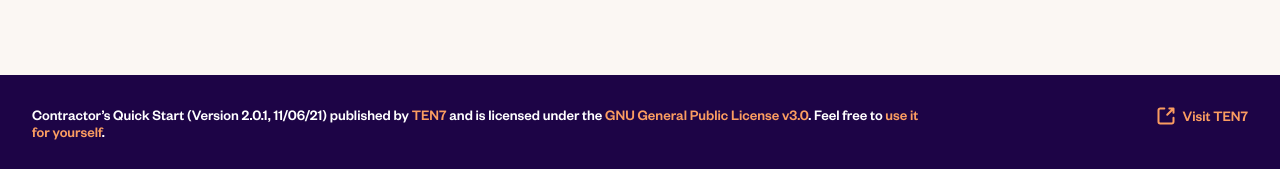
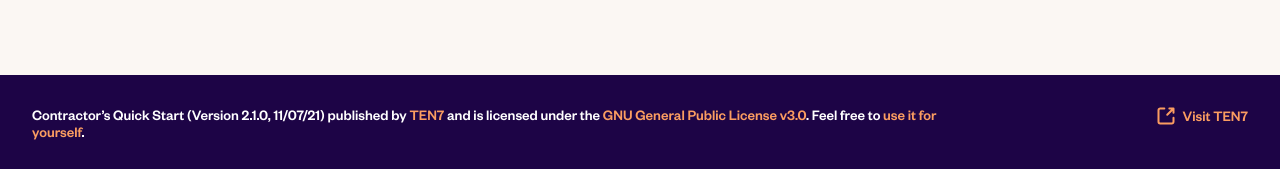
Before and after one commit to ten7/contractor.ten7.com, a Jekyll site: the page built from index.md, in a window 1280 px wide and 900 px high, scrolled down 1663 px. Shown: the part 728-897 px from the top of the window. Built offline with Jekyll 4.4.1, drawn with Linux system fonts in a browser that asks for light colours; some web fonts are replaced.

Commit message:
Update version to 2.1.0

```diff
--- a/_config.yml
+++ b/_config.yml
@@ -19,7 +19,7 @@
 # in the templates via {{ site.myvariable }}.
 
 title: "Contractor’s Quick Start"
-subtitle: "Version 2.0.1, 11/06/21"
+subtitle: "Version 2.1.0, 11/07/21"
 
 nav:
   - title: "Start Here"
```
